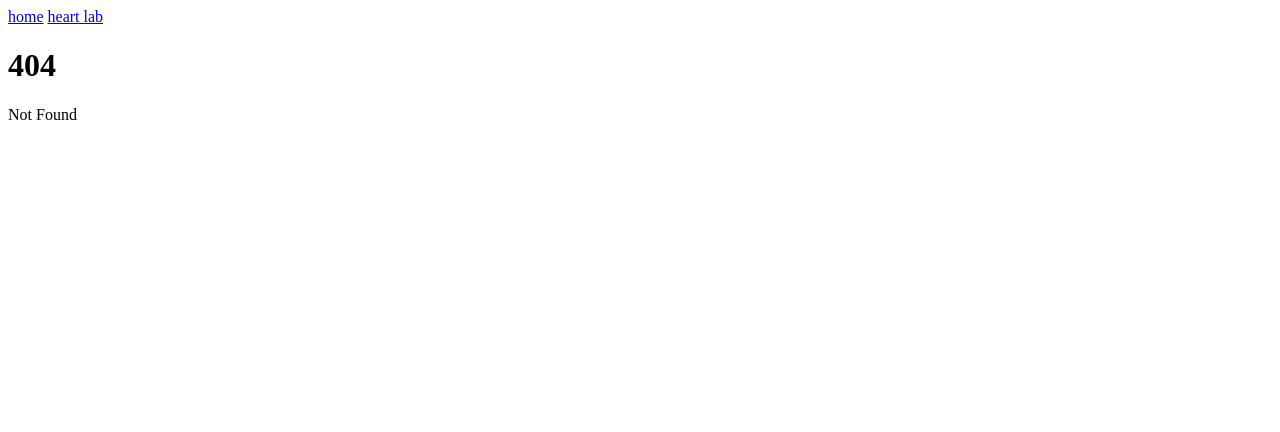
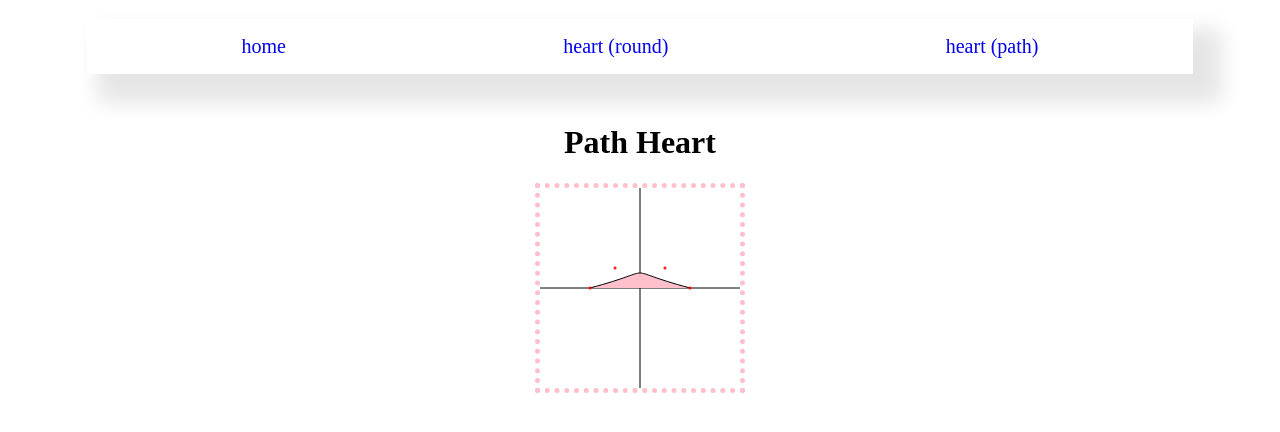
Before and after one commit to winnie-phebus/sandbox, a SvelteKit app in the folder svelteland/svkitland/: page /labs/svg/path_heart in a window 1280 px wide. Before the commit this address had no page. Shown: the top 432 px of the page. Built offline with nearby package versions, Linux system fonts and the light colour scheme.

Commit message:
Start Path_Heart Lab

```diff
--- /dev/null
+++ b/svelteland/svkitland/src/lib/utils/path.svelte
@@ -0,0 +1,79 @@
+<script module lang="ts">
+	// utils for building paths in SVG
+	export type Point = {
+		x: number;
+		y: number;
+	};
+
+	export type PathPortion = {
+		type: string;
+		points: Point[];
+	};
+
+	// uppercase is absolute, lowercase is relative
+	// const
+	export const zPath: PathPortion = {
+		type: 'Z',
+		points: []
+	};
+
+	// FUNCTIONS --
+	export function pointToString(p: Point): string {
+		return `${p.x} ${p.y}`;
+	}
+
+	// move to
+	export function mPath(point: Point): PathPortion {
+		return {
+			type: 'M',
+			points: [point]
+		};
+	}
+
+	// line to
+	export function lPath(end: Point): PathPortion {
+		return {
+			type: 'L',
+			points: [end]
+		};
+	}
+
+	// quadratic bezier curve
+	export function qPath(control: Point, end: Point): PathPortion {
+		return {
+			type: 'Q',
+			points: [control, end]
+		};
+	}
+
+	// cubic bezier curve
+	export function cPath(control1: Point, control2: Point, end: Point): PathPortion {
+		return {
+			type: 'C',
+			points: [control1, control2, end]
+		};
+	}
+
+	export function pathBuilder(portions: PathPortion[]): string {
+		return portions
+			.map((portion) => {
+				return `${portion.type} ${portion.points.map(pointToString).join(' ')}`;
+			})
+			.join(' ');
+	}
+</script>
+
+<!-- resources: -->
+<!-- https://developer.mozilla.org/en-US/docs/Web/SVG/Tutorial/Paths -->
+<!-- https://developer.mozilla.org/en-US/docs/Web/SVG/Attribute/d -->
+
+<!-- It is always possible to specify a negative value as an argument to a command:
+
+-- negative angles will be anti-clockwise;
+-- absolute negative x and y values are interpreted as negative coordinates;
+-- relative negative x values move to the left, and relative negative y values move upwards. -->
+
+<!-- Bezier Curves: -->
+<!-- https://blog.maximeheckel.com/posts/cubic-bezier-from-math-to-motion/ -->
+<!-- https://youtube.com/watch?v=aVwxzDHniEw -->
+<!-- https://www.sitepoint.com/closer-look-svg-path-data/ -->
--- a/svelteland/svkitland/src/routes/+layout.svelte
+++ b/svelteland/svkitland/src/routes/+layout.svelte
@@ -4,7 +4,26 @@
 
 <nav>
 	<a href="/">home</a>
-	<a href="/labs/svg/heart">heart lab</a>
+	<a href="/labs/svg/round_heart">heart (round)</a>
+	<a href="/labs/svg/path_heart">heart (path)</a>
 </nav>
 
 {@render children()}
+
+<style>
+	nav {
+		display: flex;
+		justify-content: space-around;
+		padding: 1rem;
+		width: 85%;
+		margin: auto;
+		margin-top: 0.2in;
+		margin-bottom: 0.3in;
+		box-shadow: 0.2in 0.2in 0.2in 0.1in rgba(0, 0, 0, 0.1);
+	}
+
+	a {
+		text-decoration: none;
+		font-size: 1.25rem;
+	}
+</style>
--- /dev/null
+++ b/svelteland/svkitland/src/routes/labs/svg/path_heart/+page.svelte
@@ -0,0 +1,37 @@
+<script lang="ts">
+	import type { PageData } from './$types';
+	import PathHeart from './path_heart.svelte';
+
+	let { data }: { data: PageData } = $props();
+</script>
+
+<main>
+	<!-- <h1>{data.title}</h1> -->
+	<!-- <p>{data.description}</p> -->
+	<!-- <RoundHeart {...data.props} /> -->
+	<h1>Path Heart</h1>
+	<div class="svgContainer">
+		<PathHeart />
+	</div>
+</main>
+
+<style>
+	main {
+		--fill-color: palevioletred;
+		--primary-color: red;
+		--on-primary: white;
+		--accent-color: pink;
+		width: 90%;
+		margin: 0 auto;
+		display: flex;
+		flex-direction: column;
+		align-items: center;
+	}
+
+	.svgContainer {
+		display: flex;
+		justify-content: center;
+		align-items: center;
+		border: 5px dotted var(--accent-color);
+	}
+</style>
--- /dev/null
+++ b/svelteland/svkitland/src/routes/labs/svg/path_heart/+page.ts
@@ -0,0 +1,5 @@
+// import type { PageLoad } from './$types';
+
+// export const load = (async () => {
+// 	return {};
+// }) satisfies PageLoad;
--- /dev/null
+++ b/svelteland/svkitland/src/routes/labs/svg/path_heart/path_heart.svelte
@@ -0,0 +1,46 @@
+<script lang="ts">
+	import type { Point } from '$lib/utils/point.svelte';
+	import { mPath, lPath, qPath, cPath, zPath, pathBuilder } from '$lib/utils/path.svelte';
+
+	// Q1  (x: 0 - 100) (y: 0 - 100) | Q2 (x: 100 - 200) (y: 0 - 100)
+	// Q3 (x: 0 - 100) (y: 100-200) | Q4  (x: 100 - 200) (y: 100 - 200)
+
+	// const heartStartPoint: Point = { x: 100, y: 90 }; // on x-Axis
+	// const heartControl1: Point = { x: 160, y: 40 }; // Q2
+	// const heartControl2: Point = { x: 105, y: 120 }; // Q3
+	// const heartLowPoint: Point = { x: 100, y: 150 }; // on x-Axis
+
+	const heartStartPoint: Point = { x: 50, y: 100 }; // on y-Axis
+	const heartControl1: Point = { x: 125, y: 80 }; // Q2
+	const heartControl2: Point = { x: 75, y: 80 }; // Q1
+	const heartLowPoint: Point = { x: 150, y: 100 }; // on y-Axis
+
+	const heartPoints = [heartStartPoint, heartControl1, heartControl2, heartLowPoint];
+	const heartPath = pathBuilder([
+		mPath(heartStartPoint),
+		cPath(heartControl1, heartControl2, heartLowPoint)
+	]);
+
+	console.log(heartPath);
+</script>
+
+<!-- Premise: a path for each quadrant of the heart? Try out two part heart first lol -->
+<svg width="200" height="200" viewBox="0 0 200 200" xmlns="http://www.w3.org/2000/svg">
+	<g id="heart" fill="pink">
+		<path
+			d={pathBuilder([
+				mPath({ x: 0, y: 100 }),
+				lPath({ x: 200, y: 100 }),
+				mPath({ x: 100, y: 0 }),
+				lPath({ x: 100, y: 200 })
+			])}
+			stroke="black"
+			stroke-width="1"
+		/>
+		<path d={heartPath} stroke="black" stroke-width="1" />
+		{#each heartPoints as pt}
+			<circle cx={pt.x} cy={pt.y} r={0.5} stroke="red" stroke-width="2" fill="red" />
+		{/each}
+		<!-- <circle cx="100" cy="100" r="1" stroke="black" stroke-width="1" fill="black" /> -->
+	</g>
+</svg>
```
Also changed, not shown: svelteland/svkitland/src/lib/utils/point.svelte (+7 -16 lines), svelteland/svkitland/src/routes/labs/svg/round_heart/+page.svelte (renamed from svelteland/svkitland/src/routes/labs/svg/heart/+page.svelte), svelteland/svkitland/src/routes/labs/svg/round_heart/round_heart.svelte (renamed from svelteland/svkitland/src/routes/labs/svg/heart/round_heart.svelte).
